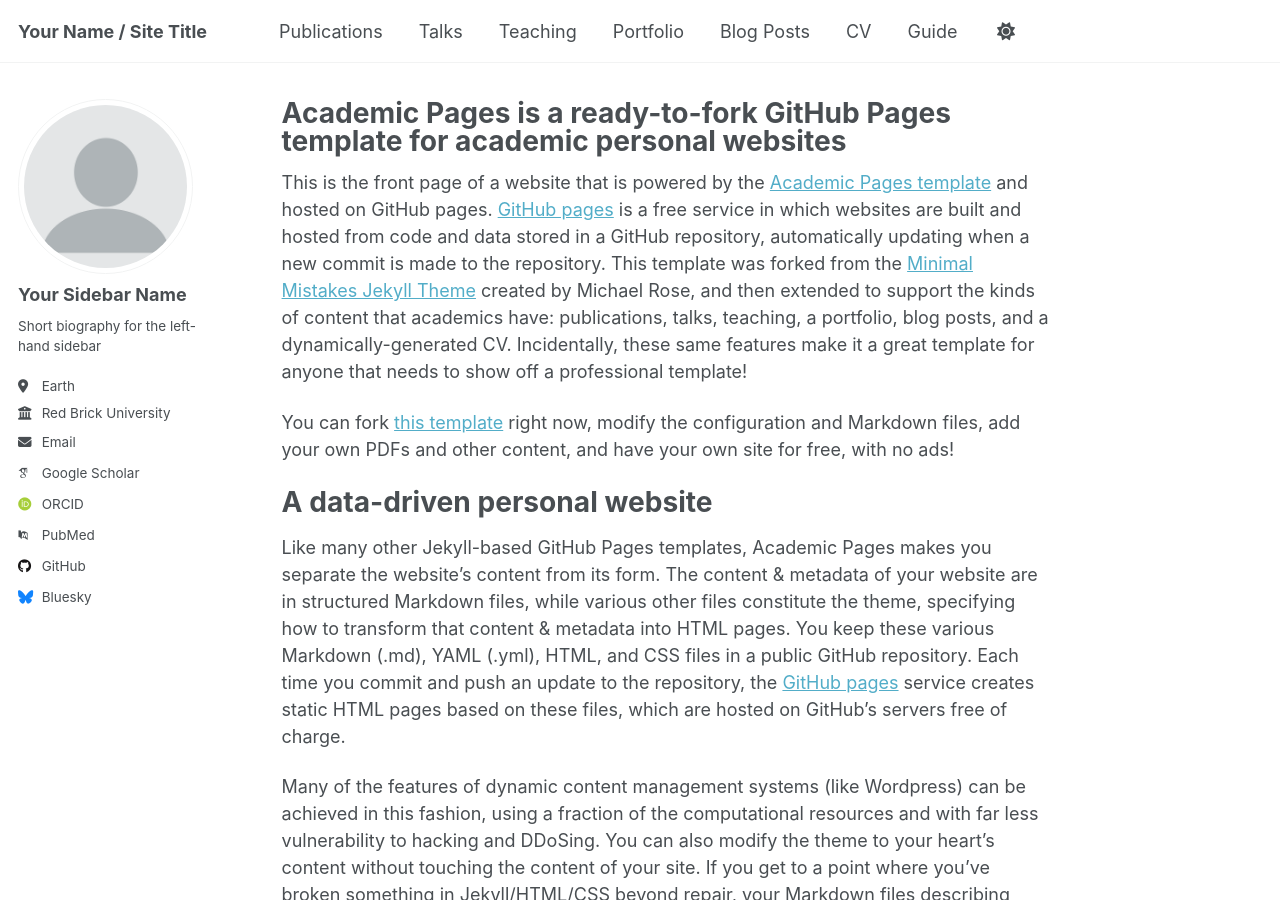
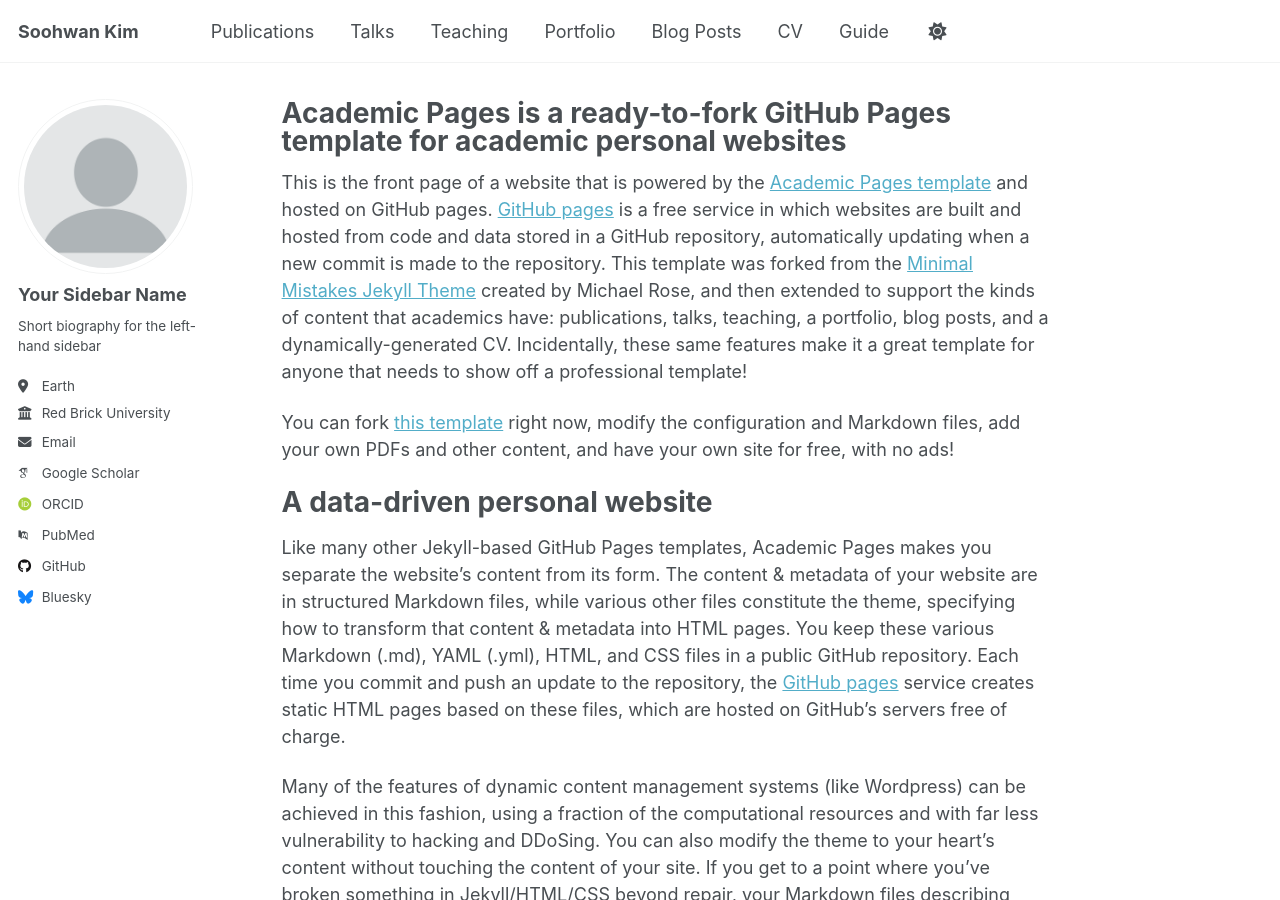
Before and after one commit to skim5674/skim5674.github.io, a Jekyll site: the page built from _pages/about.md, in a window 1280 px wide and 900 px high. Built offline with Jekyll 4.4.1, drawn with Linux system fonts in a browser that asks for light colours; some web fonts are replaced; a script that is not in the unit is left out.

Commit message:
Update _config.yml

```diff
--- a/_config.yml
+++ b/_config.yml
@@ -9,7 +9,7 @@
 # Basic Site Settings
 locale                   : "en-US"
 site_theme               : "default" # Currently available options are "default", "air"
-title                    : "Your Name / Site Title"
+title                    : "Soohwan Kim"
 title_separator          : "-"
 name                     : &name "Your Name"
 description              : &description "Your Name's academic portfolio"   # Update this with a general description of your site, this is the default if not overridden by a page
```
